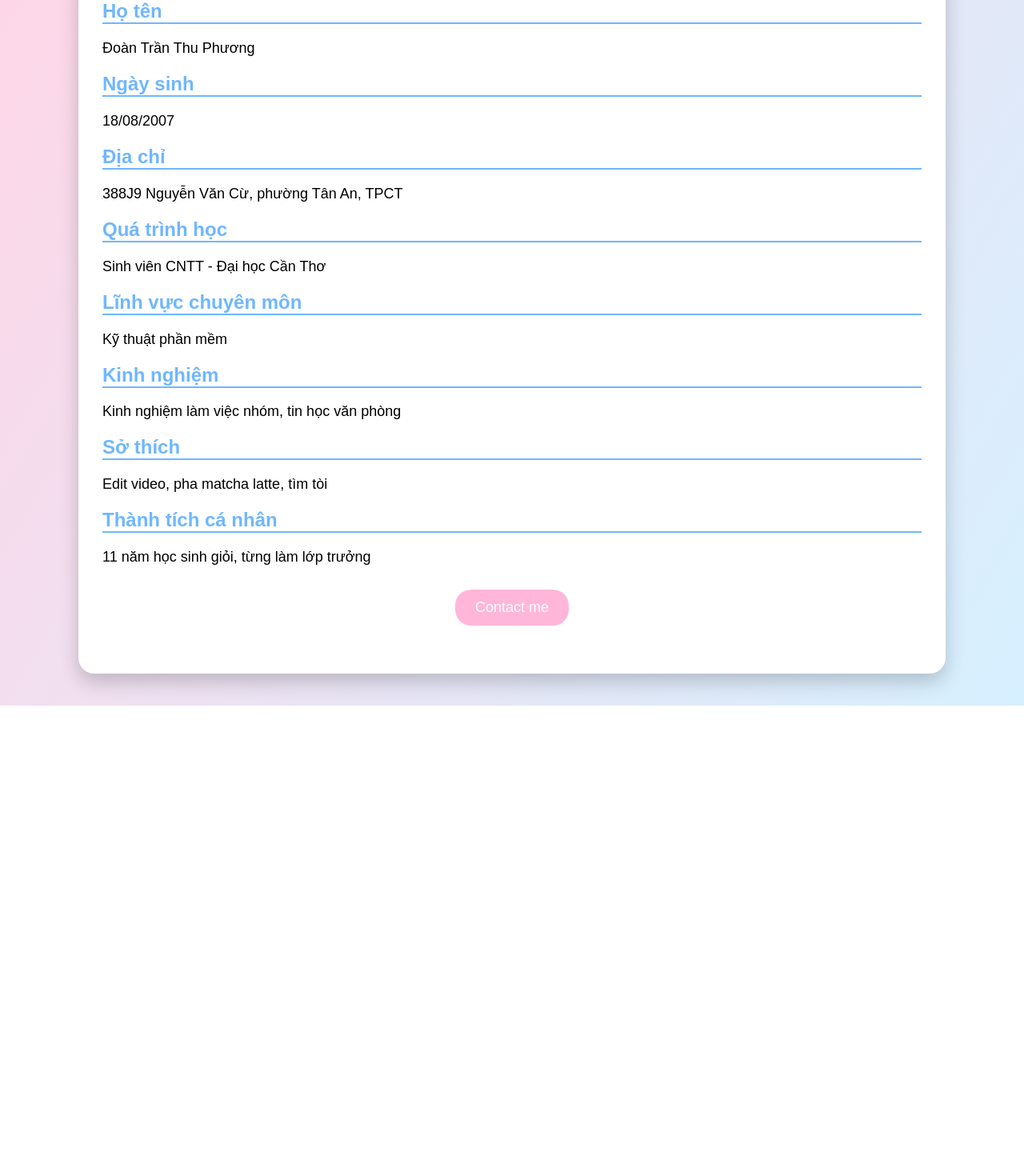
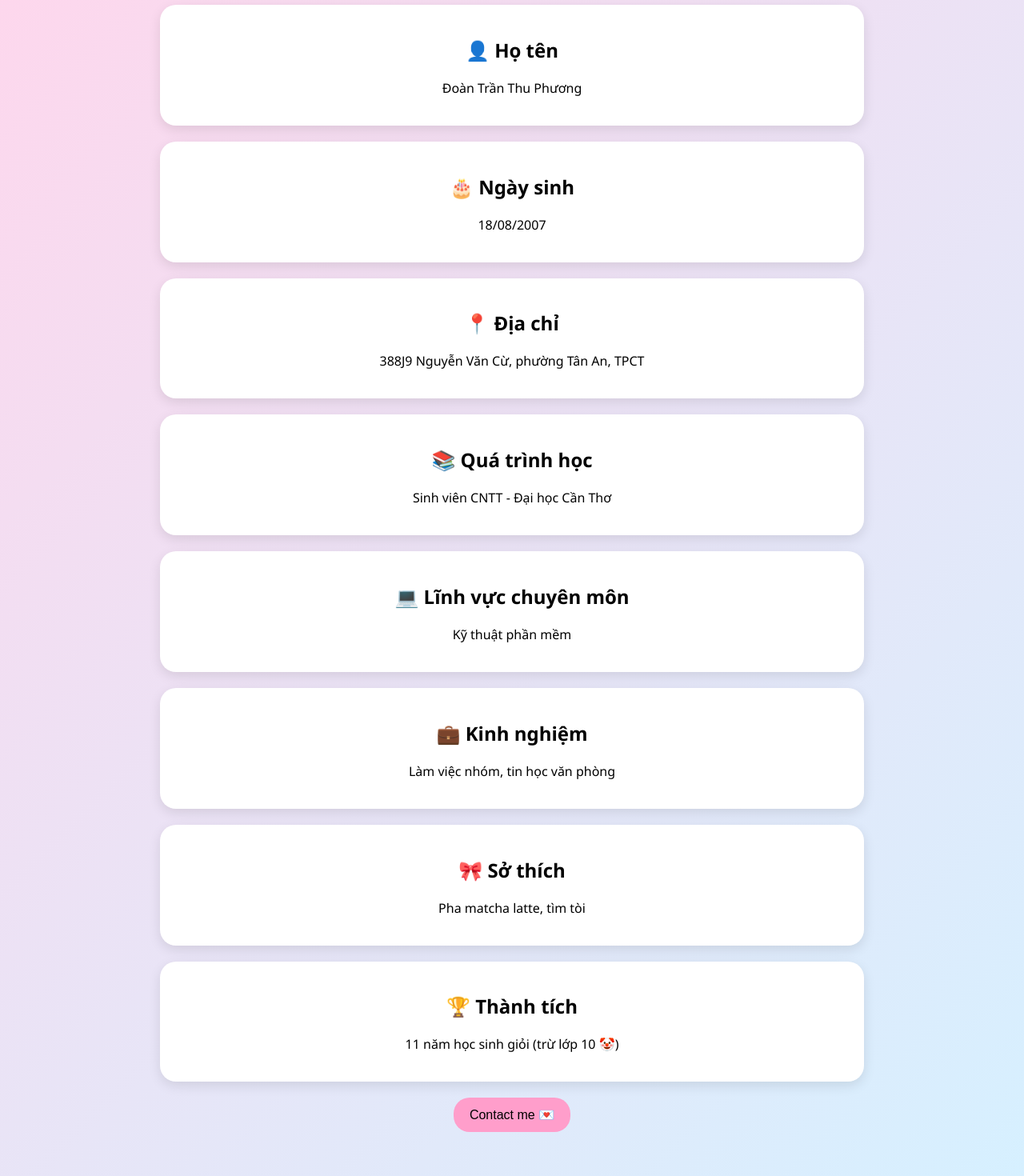
Before and after one commit to dttphuong-oeoe/Gioi-thieu-ban-than-LAB07, a plain HTML site: page index.html in a window 1280 px wide. Shown: the part 120-1590 px from the top of the page at 80% size. Before the commit the page ends 1002 px from the top, so only its background shows below. Drawn offline with Linux system fonts and the light colour scheme.

Commit message:
Update index.html

```diff
--- a/index.html
+++ b/index.html
@@ -2,108 +2,144 @@
 <html lang="vi">
 <head>
 <meta charset="UTF-8">
-<title>Giới thiệu bản thân - Thu Phương</title>
+<title>My Profile 💗</title>
 
 <style>
 body{
-    font-family: Arial;
-    margin:0;
-    background: linear-gradient(120deg,#ffd6e7,#d6f0ff);
+  margin:0;
+  font-family: 'Segoe UI', sans-serif;
+  background: linear-gradient(135deg,#ffd6ec,#d6f0ff);
+  text-align:center;
+}
+
+/* intro */
+#intro{
+  position:fixed;
+  top:0;left:0;
+  width:100%;height:100%;
+  background:#fff0f6;
+  display:flex;
+  justify-content:center;
+  align-items:center;
+  font-size:28px;
+  font-weight:bold;
+  z-index:10;
+  animation: fadeOut 2s ease 2s forwards;
+}
+
+@keyframes fadeOut{
+  to{opacity:0; visibility:hidden;}
 }
 
 .container{
-    width:80%;
-    margin:40px auto;
-    background:white;
-    padding:30px;
-    border-radius:20px;
-    box-shadow:0 10px 25px rgba(0,0,0,0.2);
+  padding:40px;
 }
 
-#intro{
-    text-align:center;
-    font-size:26px;
-    color:#ff6fa5;
-    margin-top:0;
-    height:30px;
+.card{
+  background:white;
+  margin:20px auto;
+  padding:20px;
+  border-radius:20px;
+  width:70%;
+  box-shadow:0 5px 15px rgba(0,0,0,0.1);
+  transition:0.3s;
 }
 
-.section{margin-top:20px;}
-.section h2{
-    color:#6fb7ff;
-    border-bottom:2px solid #6fb7ff;
+.card:hover{
+  transform:translateY(-5px);
 }
-.section p{font-size:18px;}
 
-button{
-    display:block;
-    margin:30px auto;
-    padding:12px 25px;
-    border:none;
-    border-radius:20px;
-    background:#ffb6d9;
-    color:white;
-    font-size:18px;
-    cursor:pointer;
+h1{
+  color:#ff6fa5;
 }
-button:hover{background:#ff8cc2}
 
-.kitty{
-    display:none;
-    text-align:center;
+.contact-btn{
+  background:#ff9ecb;
+  border:none;
+  padding:12px 20px;
+  border-radius:20px;
+  font-size:16px;
+  cursor:pointer;
+  transition:0.3s;
 }
-.kitty img{
-    width:120px;
-    margin:10px;
-    animation: float 2s infinite ease-in-out;
+
+.contact-btn:hover{
+  background:#6fd3ff;
 }
-@keyframes float{
-    0%{transform:translateY(0)}
-    50%{transform:translateY(-10px)}
-    100%{transform:translateY(0)}
+
+/* dog icon */
+#dogBox{
+  margin-top:15px;
+}
+
+.dog-icon{
+  width:80px;
+  animation:spin 2s linear infinite;
+}
+
+@keyframes spin{
+  from{transform:rotate(0deg);}
+  to{transform:rotate(360deg);}
 }
 </style>
 </head>
 
 <body>
 
+<div id="intro">Hi bae, whachu want to do here? 💕</div>
+
 <div class="container">
+  <h1>🌸 MY PROFILE 🌸</h1>
 
-<div id="intro"></div>
+  <div class="card">
+    <h2>👤 Họ tên</h2>
+    <p>Đoàn Trần Thu Phương</p>
+  </div>
 
-<div class="section"><h2>Họ tên</h2><p>Đoàn Trần Thu Phương</p></div>
-<div class="section"><h2>Ngày sinh</h2><p>18/08/2007</p></div>
-<div class="section"><h2>Địa chỉ</h2><p>388J9 Nguyễn Văn Cừ, phường Tân An, TPCT</p></div>
-<div class="section"><h2>Quá trình học</h2><p>Sinh viên CNTT - Đại học Cần Thơ</p></div>
-<div class="section"><h2>Lĩnh vực chuyên môn</h2><p>Kỹ thuật phần mềm</p></div>
-<div class="section"><h2>Kinh nghiệm</h2><p>Kinh nghiệm làm việc nhóm, tin học văn phòng</p></div>
-<div class="section"><h2>Sở thích</h2><p>Edit video, pha matcha latte, tìm tòi</p></div>
-<div class="section"><h2>Thành tích cá nhân</h2><p>11 năm học sinh giỏi, từng làm lớp trưởng</p></div>
+  <div class="card">
+    <h2>🎂 Ngày sinh</h2>
+    <p>18/08/2007</p>
+  </div>
 
-<button onclick="showKitty()">Contact me</button>
+  <div class="card">
+    <h2>📍 Địa chỉ</h2>
+    <p>388J9 Nguyễn Văn Cừ, phường Tân An, TPCT</p>
+  </div>
 
-<div class="kitty" id="kittyBox">
-    <img src="https://media.tenor.com/9d0g1o1g1XcAAAAC/hello-kitty.gif">
-    <img src="https://media.tenor.com/7zV9VQ8wXnAAAAAC/hello-kitty-love.gif">
-    <img src="https://media.tenor.com/Jz5mK0F0c5wAAAAC/hello-kitty-cute.gif">
-</div>
+  <div class="card">
+    <h2>📚 Quá trình học</h2>
+    <p>Sinh viên CNTT - Đại học Cần Thơ</p>
+  </div>
+
+  <div class="card">
+    <h2>💻 Lĩnh vực chuyên môn</h2>
+    <p>Kỹ thuật phần mềm</p>
+  </div>
+
+  <div class="card">
+    <h2>💼 Kinh nghiệm</h2>
+    <p>Làm việc nhóm, tin học văn phòng</p>
+  </div>
+
+  <div class="card">
+    <h2>🎀 Sở thích</h2>
+    <p>Pha matcha latte, tìm tòi</p>
+  </div>
+
+  <div class="card">
+    <h2>🏆 Thành tích</h2>
+    <p>11 năm học sinh giỏi (trừ lớp 10 🤡)</p>
+  </div>
+
+  <button class="contact-btn" onclick="showDog()">Contact me 💌</button>
+  <div id="dogBox"></div>
 
 </div>
 
 <script>
-let text = "Hi bae, whachu want to do here?";
-let i = 0;
-function type(){
-    if(i < text.length){
-        document.getElementById("intro").innerHTML += text.charAt(i);
-        i++;
-        setTimeout(type,80);
-    }
-}
-type();
-
-function showKitty(){
-    document.getElementById("kittyBox").style.display="block";
+function showDog(){
+  document.getElementById("dogBox").innerHTML =
+    '<img src="dog.png" class="dog-icon">';
 }
 </script>
 
```
